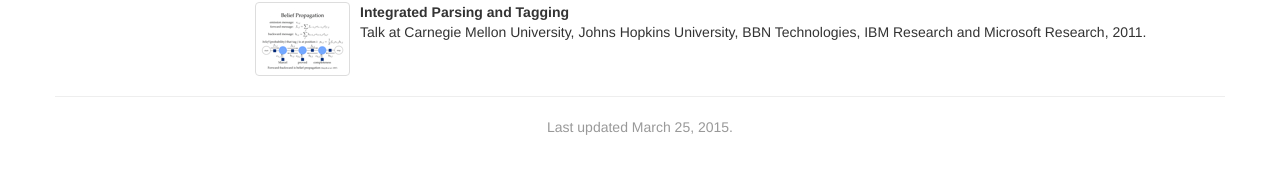
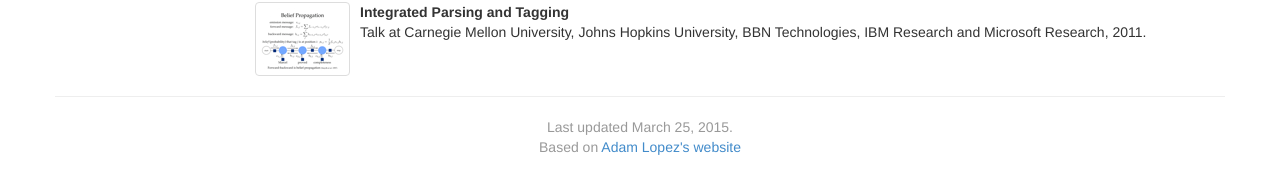
Before and after one commit to michaelauli/michaelauli.github.io, a Jekyll site: the page built from index.html, in a window 1280 px wide. Shown: the part 1974-2148 px from the top of the page. Built offline with Jekyll 4.4.1, drawn with Linux system fonts in a browser that asks for light colours; comment, search, counter and statistics services are not loaded.

Commit message:
added disclaimer Adam's site

```diff
--- a/_layouts/default.html
+++ b/_layouts/default.html
@@ -66,6 +66,7 @@
       <footer class="text-center text-muted">
         <hr/>
         Last updated {{ site.time | date: "%B %d, %Y" }}.<br/>
+	Based on <a href="http://alopez.github.io">Adam Lopez's website</a>
         <br/><br/>
       </footer>
     </div>
```
Also changed, not shown: img/paper/emnlp2011.jpg (deleted).
